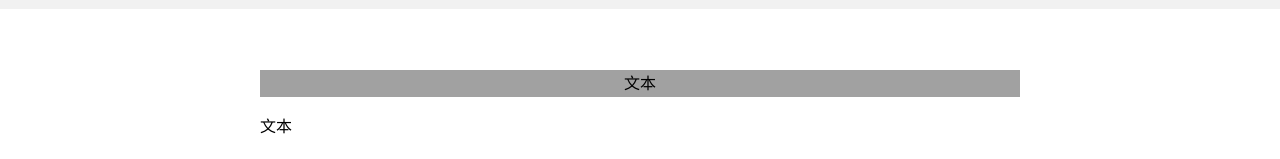
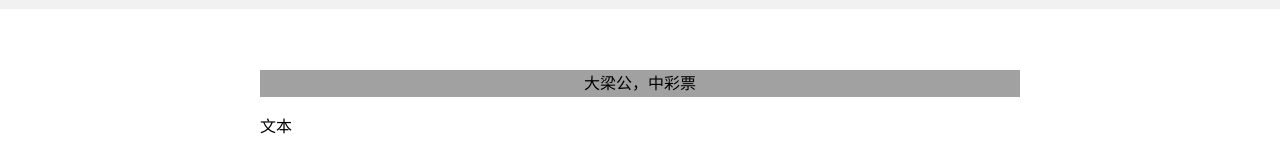
Before and after one commit to vincent4046/001, a plain HTML site: page index.html in a window 1280 px wide. Shown: the part 155-314 px from the top of the page. Drawn offline with Linux system fonts and the light colour scheme.

Commit message:
Update index.html

```diff
--- a/index.html
+++ b/index.html
@@ -28,7 +28,7 @@
       background-color:#a1a1a1;
       text-align:center;
 
-      ">文本</p>
+      ">大梁公，中彩票</p>
       <p>文本</p>
       <p>文本</p>
       <p>文本</p>
```
